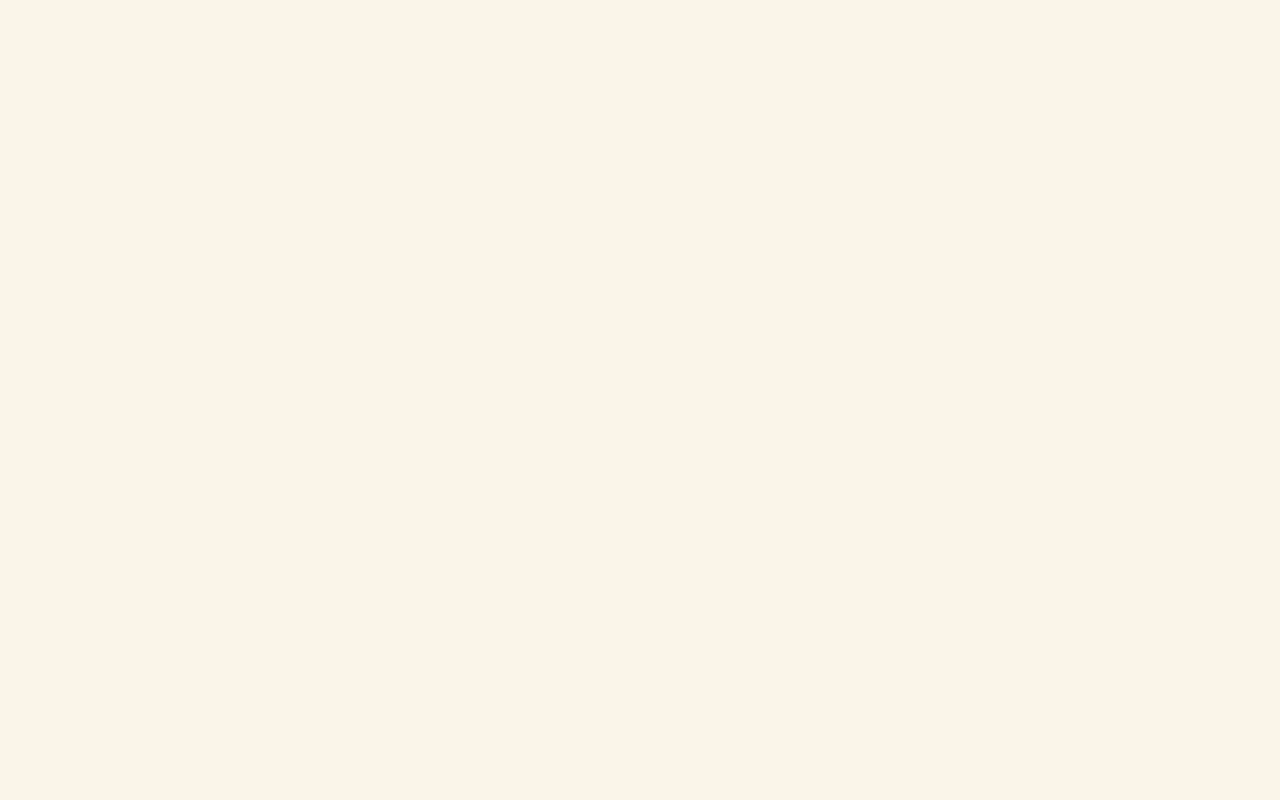
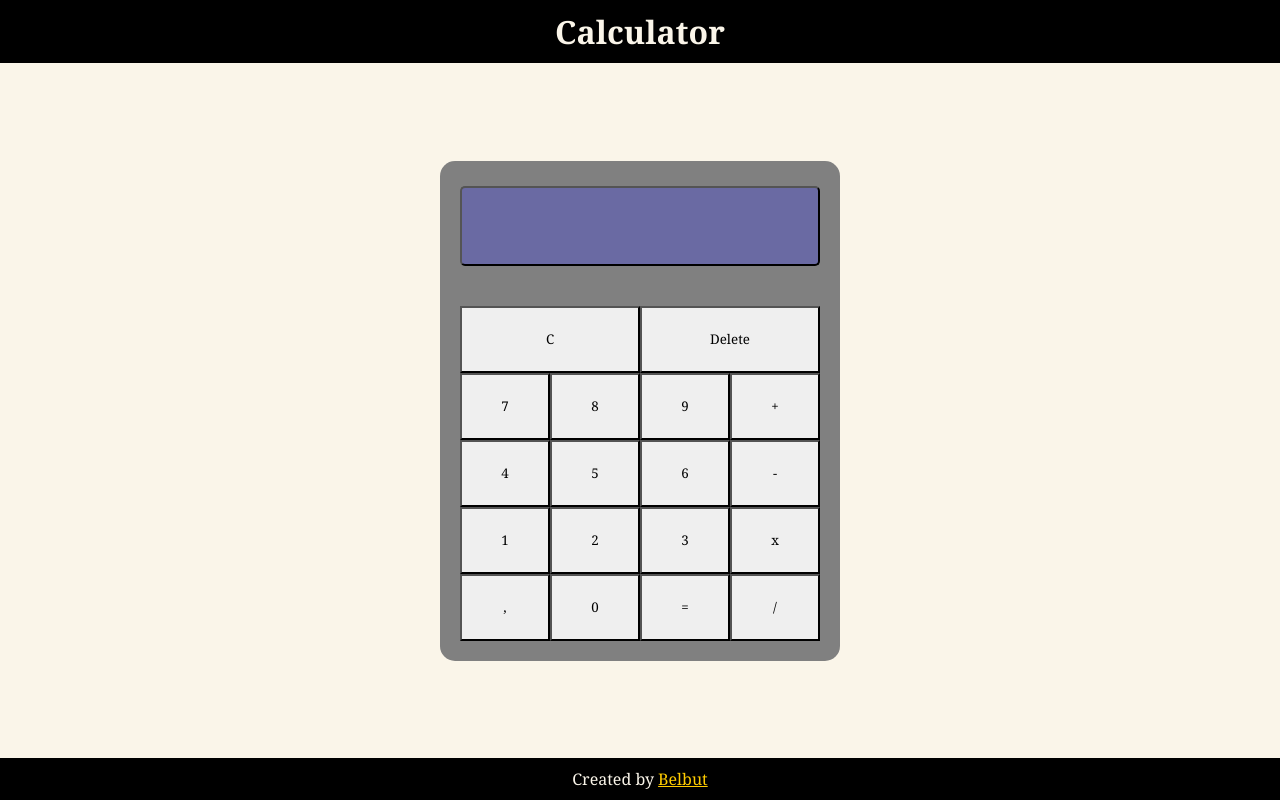
Before and after one commit to Belbut/calculator2, a plain HTML site: page index.html in a window 1280 px wide. Drawn offline with Linux system fonts and the light colour scheme.

Commit message:
Add design

```diff
--- a/index.html
+++ b/index.html
@@ -1,5 +1,6 @@
 <!DOCTYPE html>
 <html lang="en">
+
 <head>
     <meta charset="UTF-8">
     <meta http-equiv="X-UA-Compatible" content="IE=edge">
@@ -8,7 +9,53 @@
     <link rel="stylesheet" href="style.css">
     <script src="script.js" defer></script>
 </head>
+
 <body>
+    <header>
+        <h1>Calculator</h1>
+    </header>
 
+    <main>
+        <div class="calculator-body">
+            <div class="output"></div>
+            <div class="input">
+                <div id="row1" class="row">
+                    <button class="double">C</button>
+                    <button class="double">Delete</button>
+
+                </div>
+                <div id="row2" class="row">
+                    <button class="single">7</button>
+                    <button class="single">8</button>
+                    <button class="single">9</button>
+                    <button class="single">+</button>
+
+
+                </div>
+                <div id="row3" class="row">
+                    <button class="single">4</button>
+                    <button class="single">5</button>
+                    <button class="single">6</button>
+                    <button class="single">-</button>
+                </div>
+                <div id="row4" class="row">
+                    <button class="single">1</button>
+                    <button class="single">2</button>
+                    <button class="single">3</button>
+                    <button class="single">x</button>
+                </div>
+                <div id="row5" class="row">
+                    <button class="single">,</button>
+                    <button class="single">0</button>
+                    <button class="single">=</button>
+                    <button class="single">/</button>
+                </div>
+            </div>
+        </div>
+
+    </main>
+
+    <footer>Created by <a href="https://github.com/Belbut">Belbut</a></footer>
 </body>
+
 </html>
--- a/style.css
+++ b/style.css
@@ -16,4 +16,69 @@ body {
     background: var(--ivory-white);
     height: 100vh;
     justify-content: space-between;
+    display: flex;
+    flex-direction: column;
 }
+
+header,
+footer {
+    text-align: center;
+    background-color: black;
+    color: var(--ivory-white);
+    padding: 10px;
+}
+
+footer a {
+    color: var(--tangerine-yellow);
+}
+
+main {
+    align-self: center;
+}
+
+.calculator-body {
+    background-color: grey;
+    height: 500px;
+    width: 400px;
+    border-radius: 15px;
+
+    display: flex;
+    flex-direction: column;
+}
+
+.output {
+    background-color: rgb(106, 106, 163);
+    height: 80px;
+    margin: 20px;
+    margin-top: 25px;
+    border-radius: 5px;
+    border: 1px solid black;
+    padding: 1px 6px;
+    border-width: 2px;
+    border-style: outset;
+    border-image: initial;
+}
+
+.input {
+    margin: 20px;
+    flex: 1;
+    display: flex;
+    flex-direction: column;
+}
+
+.row {
+    flex: 1;
+    display: flex;
+}
+
+button {
+    border-style: outset;
+}
+
+.single {
+    flex: 1;
+}
+
+.double {
+    flex: 2;
+}
```
